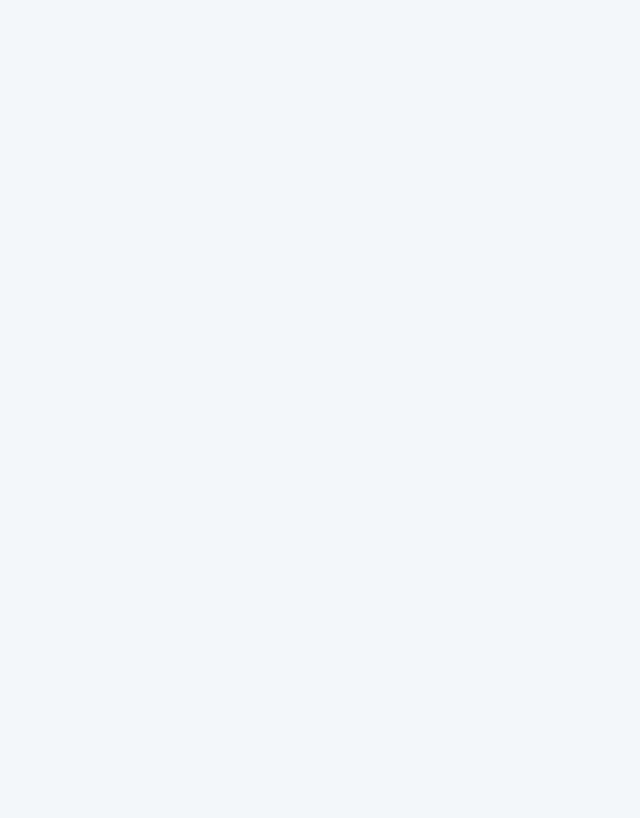
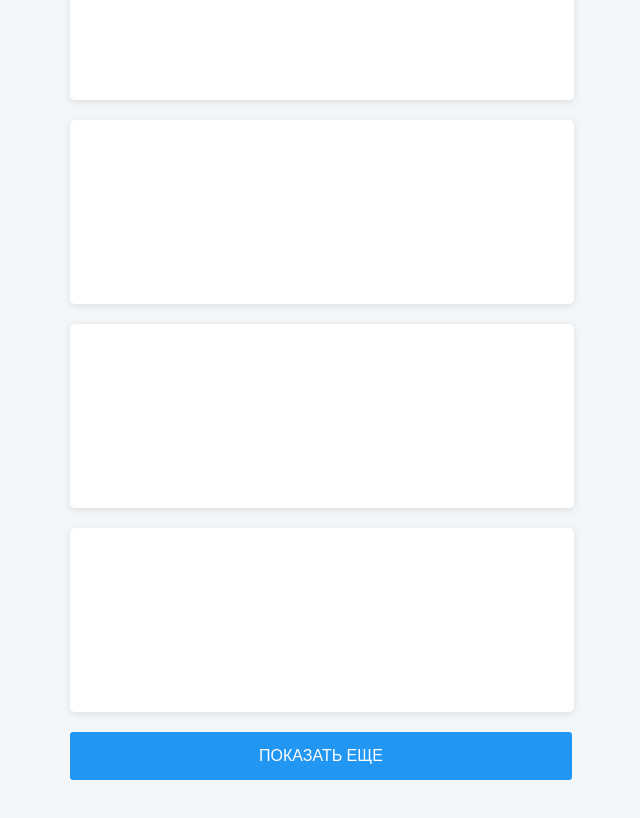
Before and after one commit to mihairu-code/aviasales-app, a React (Vite) app: page / in a window 1280 px wide. Shown: the part 520-1338 px from the top of the page, without its empty margins (285-925 px from the left). Before the commit the page ends 1250 px from the top, so only its background shows below. Built offline with nearby package versions, Linux system fonts and the light colour scheme.

Commit message:
save commit
верстка без начинки тиекетов готова, готовы почти все анимации, кроме загрузок и переключенийфлитров

```diff
--- a/src/Components/AsideFilter/AsideFilter.less
+++ b/src/Components/AsideFilter/AsideFilter.less
@@ -30,7 +30,7 @@
   margin: 0;
 }
 
-@media (max-width:  888px) {
+@media (max-width:  940px) {
   .aside-filter {
     height: 270px;
   }
--- a/src/Components/Aviasales/Aviasales.less
+++ b/src/Components/Aviasales/Aviasales.less
@@ -3,5 +3,5 @@
   flex-direction: row;
   flex-wrap: nowrap;
   column-gap: 20px;
-  padding: 160px 103px 0 103px;
+  padding: 160px 103px 50px 103px;
 }
--- a/src/Components/MainAviasales/MainAviasales.jsx
+++ b/src/Components/MainAviasales/MainAviasales.jsx
@@ -1,5 +1,7 @@
 import "./MainAviasales.less"
 import NavSort from "./NavSort/NavSort.jsx";
+import TicketsList from "./TicketsList/TicketsList.jsx";
+import ShowMoreButton from "./ShowMoreButton/ShowMoreButton.jsx";
 
 const MainAviasales = () => {
 
@@ -7,7 +9,8 @@ const MainAviasales = () => {
     return (
         <main className="main-avias">
             <NavSort />
-
+            <TicketsList />
+            <ShowMoreButton />
         </main>
     )
 }
--- a/src/Components/MainAviasales/MainAviasales.less
+++ b/src/Components/MainAviasales/MainAviasales.less
@@ -1,7 +1,8 @@
 .main-avias {
   box-sizing: border-box;
   display: flex;
-  padding: 0 0 50px 0;
-  height: 1090px;
+  flex-direction: column;
+  row-gap: 20px;
+  height: 1140px;
   width: 502px;
 }
--- a/src/Components/MainAviasales/NavSort/NavSort.less
+++ b/src/Components/MainAviasales/NavSort/NavSort.less
@@ -6,7 +6,7 @@
   min-width: 150px;
   flex-shrink: 1;
   flex-grow: 1;
-  height: 50px;
+  max-height: 50px;
   border: 1px solid #DFE5EC;
   border-radius: 5px;
   background-color: #FFFFFF;
--- /dev/null
+++ b/src/Components/MainAviasales/ShowMoreButton/ShowMoreButton.jsx
@@ -0,0 +1,9 @@
+import './ShowMoreButton.less'
+
+const ShowMoreButton = () => {
+    return (
+        <button className="show-more-button">Показать еще</button>
+    )
+}
+
+export default ShowMoreButton
--- /dev/null
+++ b/src/Components/MainAviasales/ShowMoreButton/ShowMoreButton.less
@@ -0,0 +1,32 @@
+@speed:0.5s;
+
+.show-more-button {
+  padding: 0;
+  border: none;
+  font: inherit;
+  cursor: pointer;
+
+  color: white;
+  width: 100%;
+  height: 50px;
+  border: 0;
+  border-radius: 3px;
+
+  opacity: 1;
+  outline: 0;
+  position: relative;
+  display: inline-block;
+  text-decoration: none;
+  background-color: rgba(33, 150, 243, 1);
+  text-transform: uppercase;
+  transition: transform 100ms ease-in-out;
+
+  &:hover {
+    transform: scale(1.02);
+  }
+
+  &:active {
+    transform: scale(1);
+  }
+
+}
--- /dev/null
+++ b/src/Components/MainAviasales/TicketsList/Ticket/Ticket.jsx
@@ -0,0 +1,9 @@
+import './Ticket.less'
+
+const Ticket = () => {
+    return (
+        <li className="ticket"></li>
+    )
+}
+
+export default Ticket
--- /dev/null
+++ b/src/Components/MainAviasales/TicketsList/Ticket/Ticket.less
@@ -0,0 +1,15 @@
+.ticket {
+  display: flex;
+  width: 100%;
+  height: 184px;
+  background-color: #FFFFFF;
+  border: 0;
+  border-radius: 5px;
+  box-shadow: 0 2px 8px 0 rgba(0, 0, 0, 0.1);
+  transition: all 0.3s;
+
+  &:hover {
+    transform: scale(1.05);
+    box-shadow: 0 -1px 12px 0 rgba(0, 0, 0, 0.1);
+  }
+}
--- /dev/null
+++ b/src/Components/MainAviasales/TicketsList/TicketsList.jsx
@@ -0,0 +1,21 @@
+import './TicketsList.less'
+import Ticket from "./Ticket/Ticket.jsx";
+
+
+const TicketsList = () => {
+
+
+    return (
+        <section className="tickets-section">
+            <ul className="tickets-list">
+                <Ticket />
+                <Ticket />
+                <Ticket />
+                <Ticket />
+                <Ticket />
+            </ul>
+        </section>
+    )
+}
+
+export default TicketsList
--- /dev/null
+++ b/src/Components/MainAviasales/TicketsList/TicketsList.less
@@ -0,0 +1,17 @@
+.tickets-section {
+  height: 1000px;
+  width: 504px;
+}
+
+ul {
+  list-style: none;
+  margin: 0;
+  padding: 0;
+}
+
+.tickets-list {
+  display: flex;
+  flex-direction: column;
+  flex-wrap: nowrap;
+  row-gap: 20px;
+}
```
